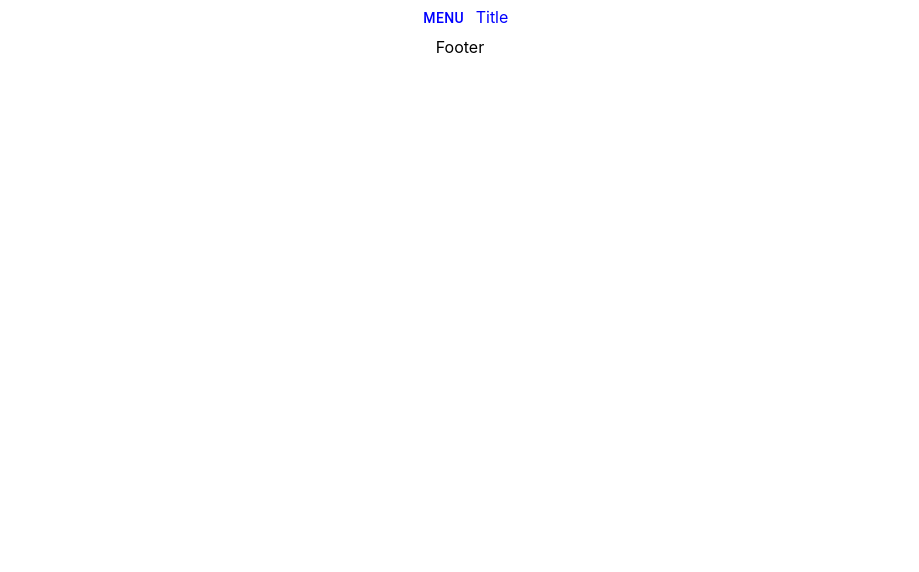
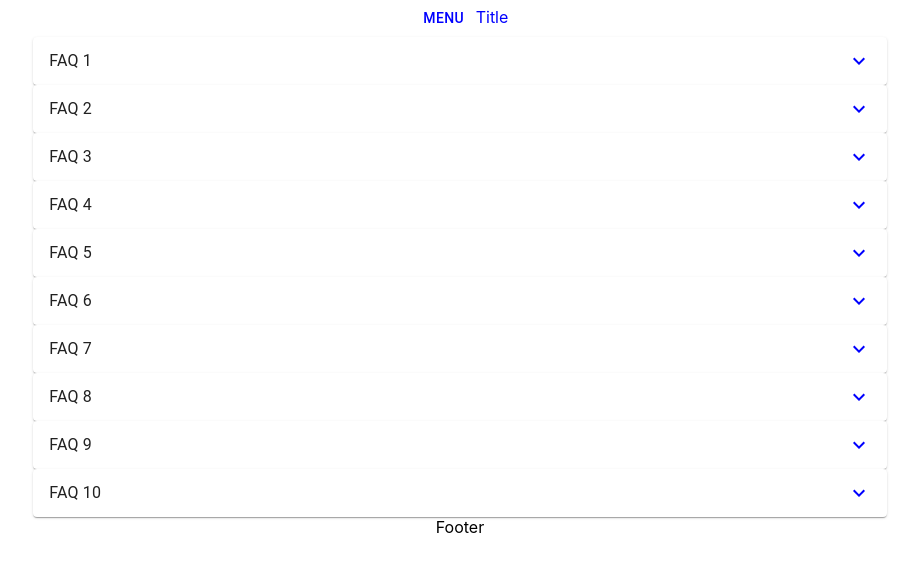
Before and after one commit to snipspin/elmprints, a React (Create React App) app in the folder client/: page /faq in a window 1280 px wide. Shown: the top 572 px of the page, without its empty margins (180-1099 px from the left). Built offline with nearby package versions, Linux system fonts and the light colour scheme.

Commit message:
added ExpansionPanel to FAQ

```diff
--- a/client/src/Content.tsx
+++ b/client/src/Content.tsx
@@ -1,6 +1,7 @@
 import React from 'react'
 import {Route, Switch} from 'react-router-dom'
 import PosterGallery from './PosterGallery'
+import FAQPageCom from './FAQPageCom'
 import SignUpCom from './SignUpCom'
 import ProfilePageCom from './ProfilePageCom'
 import { MuiThemeProvider, createMuiTheme} from '@material-ui/core'
@@ -20,6 +21,7 @@ const contentTheme = createMuiTheme({
 					<Route exact path="/" component={SignUpCom} />
 					<Route path="/postergallery" component={PosterGallery} />
 					<Route path="/profile" component={ProfilePageCom} />
+					<Route path="/faq" component={FAQPageCom} />
 				</Switch>
             </MuiThemeProvider>
         )
--- a/client/src/FAQPageCom.tsx
+++ b/client/src/FAQPageCom.tsx
@@ -1,10 +1,61 @@
-import React from 'react'
+import React, {useEffect, useState} from 'react'
+import ExpansionPanel from '@material-ui/core/ExpansionPanel'
+import ExpansionPanelDetails from '@material-ui/core/ExpansionPanelDetails'
+import ExpansionPanelSummary from '@material-ui/core/ExpansionPanelSummary'
+import Typography from '@material-ui/core/Typography'
+import ExpandMoreIcon from '@material-ui/icons/ExpandMore'
+import { Grid } from '@material-ui/core'
 
-    function FAQPageCom() {
-        return(
-            <div>
-                FAQPageCom
-            </div>
-        )
-    }
+interface FaqItem {
+    title: string;
+    content: string;
+}
+
+function FAQPageCom() {
+    const [faqArray, setfaqArray] = useState<Array<FaqItem>>([])
+    const [expanded, setExpanded] = React.useState<string | false>(false);
+    const handleChange = (panel: string) => (event: React.ChangeEvent<{}>, isExpanded: boolean) => {
+        setExpanded(isExpanded ? panel : false);
+    };
+
+
+    useEffect(() => {
+        let faqs: Array<FaqItem> = []
+        for (let index = 0; index < 10; index++) {
+            faqs.push({title: `FAQ ${index+1}`, content: `Answer ${index+1}`});
+        }
+        console.log(faqs)
+        setfaqArray(faqs);
+        console.log(faqArray);
+    },[])
+    return(
+        <Grid
+            container
+    		direction="row"
+    		justify="space-evenly"
+    		alignItems="center"
+        >
+            {
+                faqArray.map((faq,i) => (
+                    <Grid item xs={8} key={i}>
+                        <ExpansionPanel expanded={expanded === `faq${i}`} onChange={handleChange(`faq${i}`)}>
+                            <ExpansionPanelSummary
+                            expandIcon={<ExpandMoreIcon />}
+                            aria-controls={`faq${i}-content`}
+                            id={`faq${i}-header`}
+                            >
+                                <Typography>{faq.title}</Typography>
+                            </ExpansionPanelSummary>
+                            <ExpansionPanelDetails>
+                                <Typography>
+                                  {faq.content}
+                                </Typography>
+                            </ExpansionPanelDetails>
+                        </ExpansionPanel>
+                    </Grid>
+                ))
+            }
+        </Grid>
+    )
+}
 export default FAQPageCom
```
